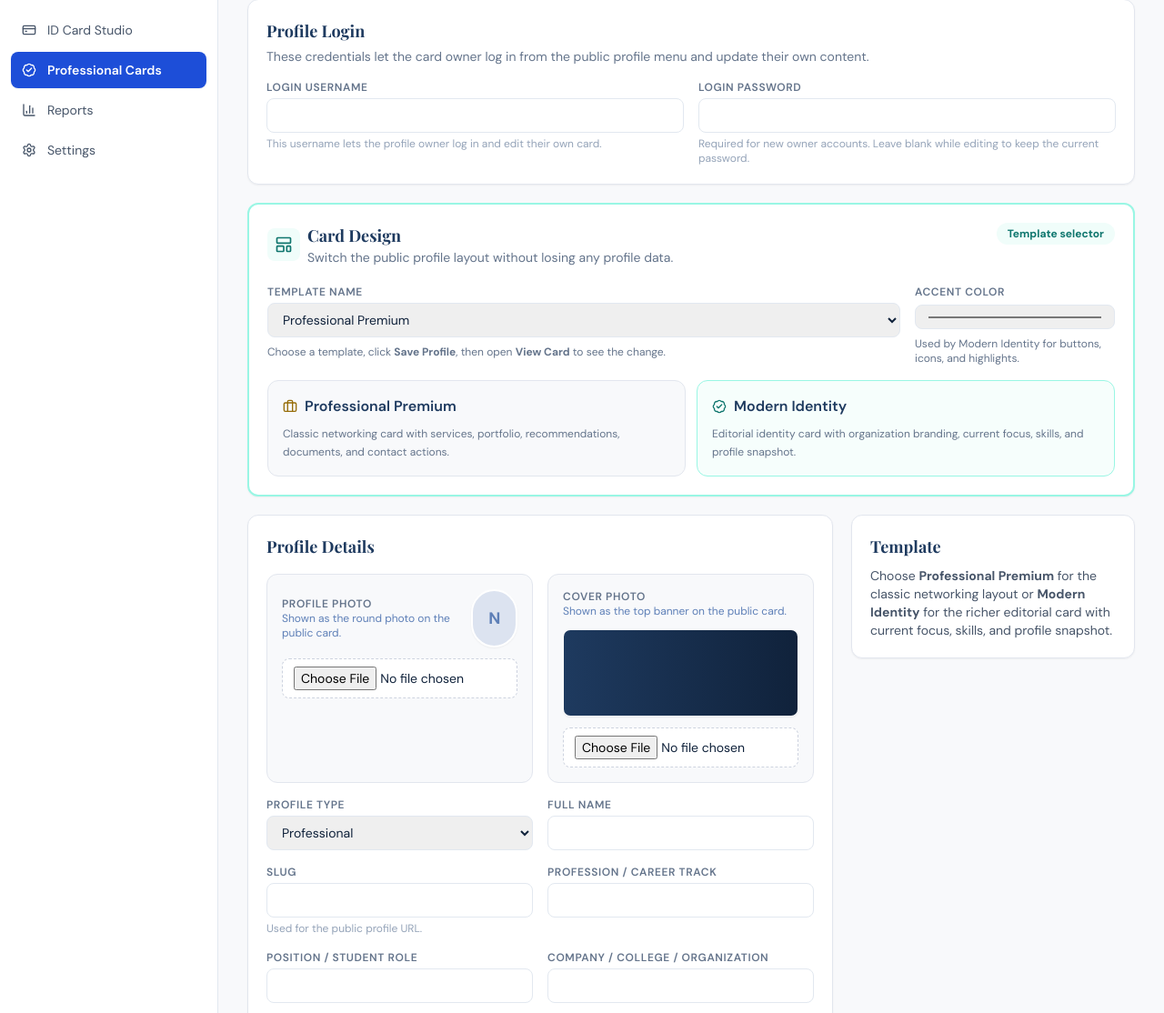
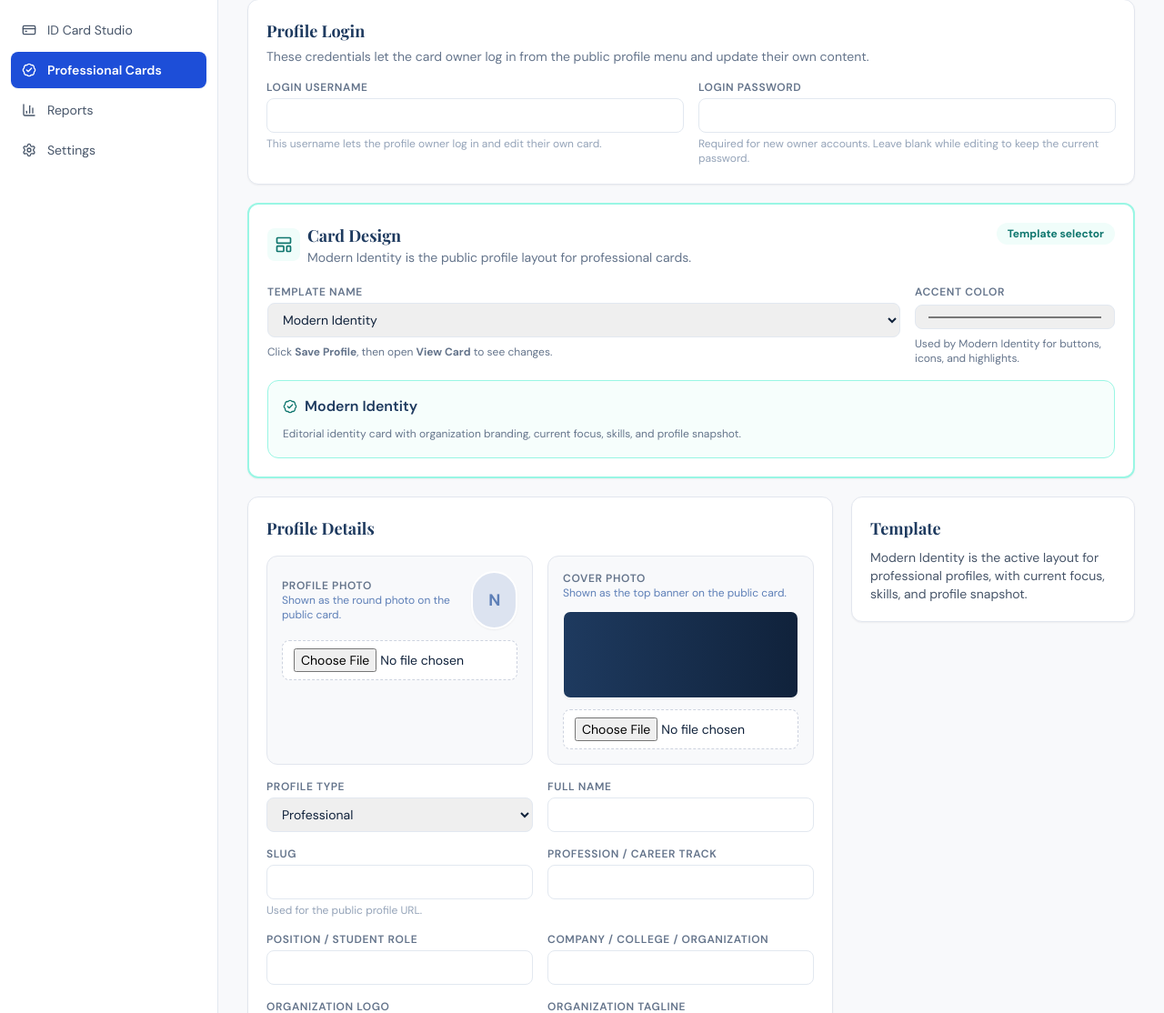
Before and after one commit to RobinDhami/Cards, a Django app: page /dashboard/professional-cards/add/ in a window 1280 px wide. Shown: the part 231-1345 px from the top of the page at 91% size. Run offline with Django 5.2, Linux system fonts and the light colour scheme; the visitor is signed in with stand-in values (Sample User, id 1); some libraries are stand-ins or nearby versions.

Commit message:
Simplify professional profile layout options

```diff
--- a/professional_cards/models.py
+++ b/professional_cards/models.py
@@ -6,7 +6,6 @@ from django.utils.text import slugify
 
 class ProfessionalProfile(models.Model):
     TEMPLATE_CHOICES = [
-        ('professional_premium', 'Professional Premium'),
         ('modern_identity', 'Modern Identity'),
     ]
     PROFILE_TYPE_CHOICES = [
@@ -113,7 +112,7 @@ class ProfessionalProfile(models.Model):
     location = models.CharField(max_length=160, blank=True, default='')
     is_verified = models.BooleanField(default=False)
     is_active = models.BooleanField(default=True)
-    template_name = models.CharField(max_length=80, choices=TEMPLATE_CHOICES, default='professional_premium')
+    template_name = models.CharField(max_length=80, choices=TEMPLATE_CHOICES, default='modern_identity')
     accent_color = models.CharField(max_length=20, default='#0f766e')
     views = models.PositiveIntegerField(default=0)
     downloads = models.PositiveIntegerField(default=0)
--- a/professional_cards/templates/professional_cards/profile_form.html
+++ b/professional_cards/templates/professional_cards/profile_form.html
@@ -58,7 +58,7 @@
           </span>
           <div>
             <h2 class="font-display text-lg font-bold text-navy-500">Card Design</h2>
-            <p class="text-sm text-slate-500">Switch the public profile layout without losing any profile data.</p>
+            <p class="text-sm text-slate-500">Modern Identity is the public profile layout for professional cards.</p>
           </div>
         </div>
       </div>
@@ -69,7 +69,7 @@
       <label class="block">
         <span class="mb-1 block text-xs font-semibold uppercase tracking-wider text-slate-500">{{ form.template_name.label }}</span>
         {{ form.template_name }}
-        <span class="mt-2 block text-xs text-slate-500">Choose a template, click <strong>Save Profile</strong>, then open <strong>View Card</strong> to see the change.</span>
+        <span class="mt-2 block text-xs text-slate-500">Click <strong>Save Profile</strong>, then open <strong>View Card</strong> to see changes.</span>
       </label>
       <label class="block">
         <span class="mb-1 block text-xs font-semibold uppercase tracking-wider text-slate-500">{{ form.accent_color.label }}</span>
@@ -78,11 +78,7 @@
       </label>
     </div>
 
-    <div class="mt-4 grid gap-3 sm:grid-cols-2">
-      <div class="rounded-xl border border-slate2-200 bg-slate2-50 p-4">
-        <div class="flex items-center gap-2 font-semibold text-navy-500"><i data-lucide="briefcase" class="h-4 w-4 text-gold-600"></i>Professional Premium</div>
-        <p class="mt-2 text-xs leading-5 text-slate-500">Classic networking card with services, portfolio, recommendations, documents, and contact actions.</p>
-      </div>
+    <div class="mt-4 grid gap-3">
       <div class="rounded-xl border border-teal-200 bg-teal-50/60 p-4">
         <div class="flex items-center gap-2 font-semibold text-navy-500"><i data-lucide="badge-check" class="h-4 w-4 text-teal-700"></i>Modern Identity</div>
         <p class="mt-2 text-xs leading-5 text-slate-500">Editorial identity card with organization branding, current focus, skills, and profile snapshot.</p>
@@ -226,7 +222,7 @@
       {% endif %}
       <div class="rounded-xl border border-slate2-200 bg-white p-5 text-sm text-slate-600 shadow-sm">
         <h2 class="font-display text-lg font-bold text-navy-500">Template</h2>
-        <p class="mt-2">Choose <strong>Professional Premium</strong> for the classic networking layout or <strong>Modern Identity</strong> for the richer editorial card with current focus, skills, and profile snapshot.</p>
+        <p class="mt-2">Modern Identity is the active layout for professional profiles, with current focus, skills, and profile snapshot.</p>
       </div>
     </aside>
   </div>
--- a/professional_cards/views.py
+++ b/professional_cards/views.py
@@ -155,6 +155,14 @@ def _build_public_actions(profile, whatsapp_digits):
             'label': 'Email',
             'icon': 'mail',
             'brand_class': 'brand-email',
+        },
+        {
+            'enabled': bool(profile.show_map_on_profile and profile.google_maps_url),
+            'href': profile.google_maps_url,
+            'label': 'Map',
+            'icon': 'map-pin',
+            'brand_class': 'brand-map',
+            'external': True,
         },
         {
             'enabled': bool(profile.website),
@@ -399,9 +407,8 @@ def public_professional_profile(request, slug):
         'public_documents': profile.documents.filter(is_public=True),
     }
     template_path = {
-        'professional_premium': 'professional_cards/professional_premium.html',
         'modern_identity': 'professional_cards/modern_identity.html',
-    }.get(profile.template_name, 'professional_cards/professional_premium.html')
+    }.get(profile.template_name, 'professional_cards/modern_identity.html')
     return render(request, template_path, context)
 
 
```
Also changed, not shown: professional_cards/templates/professional_cards/profile_owner_form.html (+6 -12 lines), professional_cards/migrations/0008_modern_identity_only.py (added).
